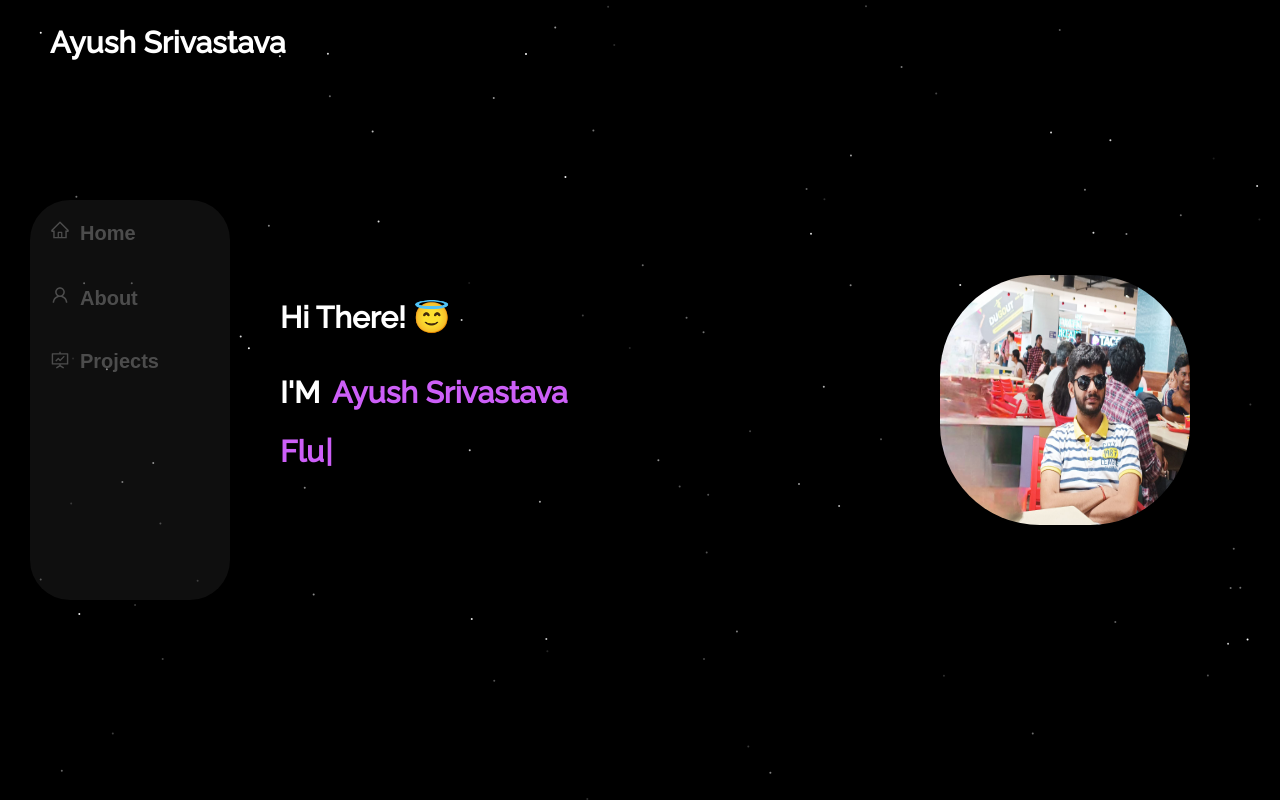
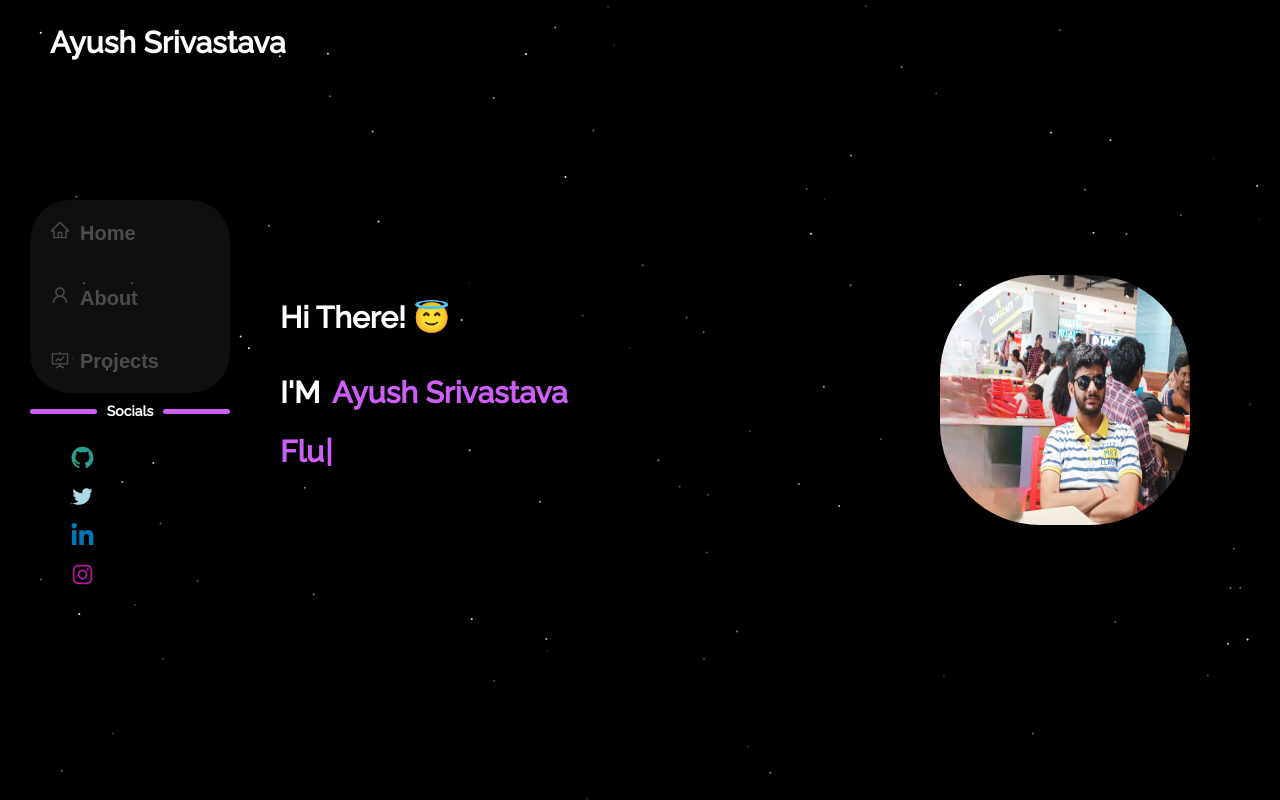
Before and after one commit to Sriyush/Ayush-portfolio, a React (Create React App) app: page / in a window 1280 px wide. Built offline with nearby package versions, Linux system fonts and the light colour scheme.

Commit message:
pushing files

```diff
--- a/src/components/Sidebar.js
+++ b/src/components/Sidebar.js
@@ -1,5 +1,6 @@
 import React,{useState} from 'react';
 import styled from 'styled-components';
+import { Col } from 'react-bootstrap';
 import { Link } from "react-router-dom";
 import {
     AiFillStar,
@@ -8,6 +9,12 @@ import {
     AiOutlineUser,
   } from "react-icons/ai";
   import Nav from "react-bootstrap/Nav";
+  import {
+    AiOutlineGithub,
+    AiOutlineTwitter,
+    AiOutlineInstagram,
+  } from "react-icons/ai";
+  import { FaLinkedinIn } from "react-icons/fa";
   const SidebarWrapper = styled.div`
   position: absolute;
   top: 0;
@@ -16,14 +23,15 @@ import {
   transform: translateY(50%);
   height: 50%;
   border-radius: 5px;
-  opacity:30% ;
+`;
+
+const Buttoncontainer = styled.div`
+opacity:30% ;
   border-radius: 40px;
   opacity: 30%;
   background: rgba(255, 255, 255, 0.2);
   backdrop-filter: blur(10px);
-`;
-
-
+`
 const IconTextContainer = styled.button`
   display: flex;
   background: none;
@@ -57,12 +65,29 @@ const TextIcon = styled.span`
   color: #cd5ff8;
 }
 `;
+const Li =styled.li`
+margin-bottom: 10px;
+&:hover {
+    transform: scale(1.1);
+  }
+`
+const Hr =styled.div`
+display: flex;
+align-items: center;
+`
+const Line =styled.div`
+background  : #cd5ff8;
+height: 5px;
+flex: 1;
+border-radius: 10px;
+`
 
 function Sidebar() {
     const [expand, updateExpanded] = useState(false);
   return (
 
     <SidebarWrapper>
+        <Buttoncontainer>
       <IconTextContainer>
       <Nav.Link as={Link} to="/" onClick={() => updateExpanded(false)} style={{ textDecoration: "none" }}>
         <SidebarIcon><AiOutlineHome style={{height: '20px', width: '20px'}}/></SidebarIcon>
@@ -81,7 +106,65 @@ function Sidebar() {
         <SidebarIcon><AiOutlineFundProjectionScreen style={{height: '20px', width: '20px'}}/></SidebarIcon>
         <TextIcon>Projects</TextIcon>
       </IconTextContainer>
+      </Buttoncontainer>
+      <Hr>
+            <Line
+            />
 
+            <p
+              style={{ margin: "10px 10px", fontSize: "14px", fontWeight: "bold" ,color:"white"}}
+            >
+              Socials
+            </p>
+
+            <Line
+            />
+          </Hr>
+          <Col md="4">
+          <ul>
+            <Li>
+              <a
+                href="https://github.com/Sriyush"
+                style={{ color:"#2a9d8f" }}
+                target="_blank"
+                rel="noopener noreferrer"
+              >
+                <AiOutlineGithub style={{height: '25px', width: '25px'}}/>
+                {/* <p>Github</p> */}
+              </a>
+            </Li>
+            <Li>
+              <a
+                href="https://twitter.com/Sriyush1"
+                style={{ color: "lightblue" }}
+                target="_blank"
+                rel="noopener noreferrer"
+              >
+                <AiOutlineTwitter style={{height: '25px', width: '25px'}}/>
+              </a>
+            </Li>
+            <Li>
+              <a
+                href="https://www.linkedin.com/in/sriyush/"
+                style={{ color:"#0277b5"}}
+                target="_blank"
+                rel="noopener noreferrer"
+              >
+                <FaLinkedinIn style={{height: '25px', width: '25px'}}/>
+              </a>
+            </Li>
+            <Li >
+              <a
+                href="https://www.instagram.com/sriyush_/"
+                style={{ color:"#b5179e" }}
+                target="_blank"
+                rel="noopener noreferrer"
+              >
+                <AiOutlineInstagram style={{height: '25px', width: '25px'}}/>
+              </a>
+            </Li>
+          </ul>
+        </Col>
     </SidebarWrapper>
   );
 }
```
